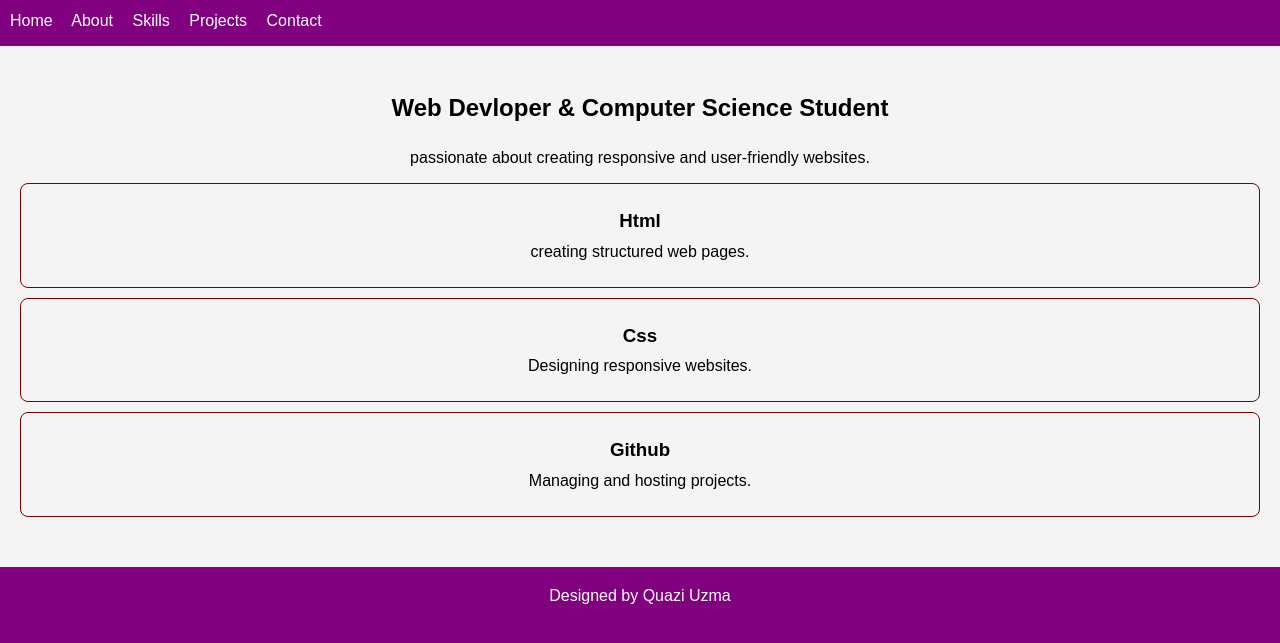
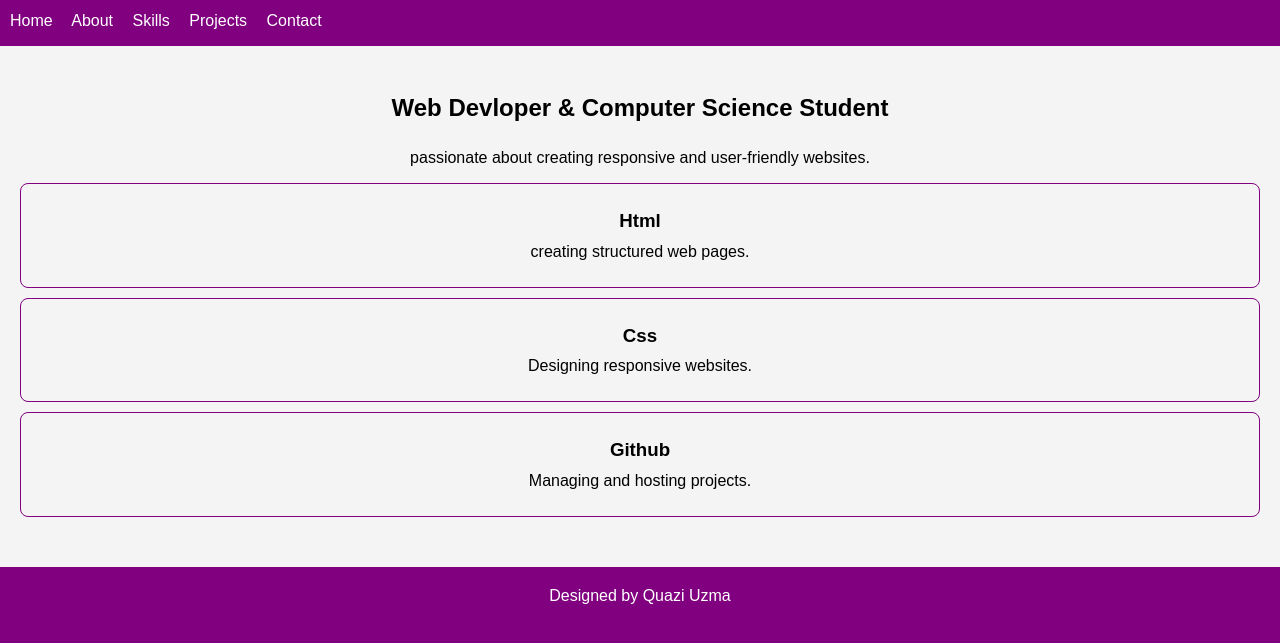
Before and after one commit to uzmacodes192/AkzITSolutions-PersonalPortfolioWebsite, a plain HTML site: page index.html in a window 1280 px wide. Shown: the part 99-742 px from the top of the page. Drawn offline with Linux system fonts and the light colour scheme.

Commit message:
Fix div border color in style.css

```diff
--- a/style.css
+++ b/style.css
@@ -42,7 +42,7 @@ section:first-of-type{
 }
 
 div{
-    border: 1px solid maroon;
+    border: 1px solid purple;
     padding: 20px;
     margin: 10px 0;
     border-radius: 8px;
```
